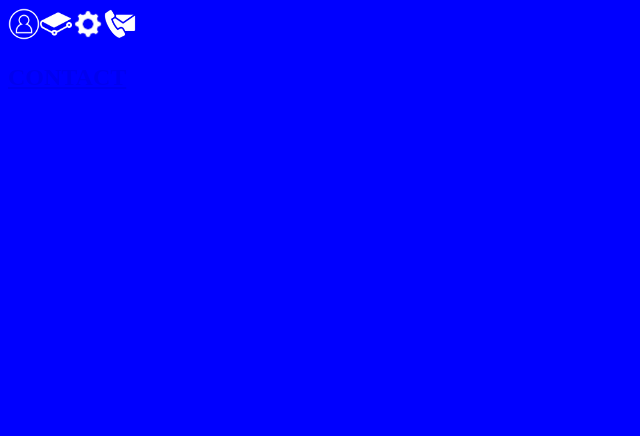
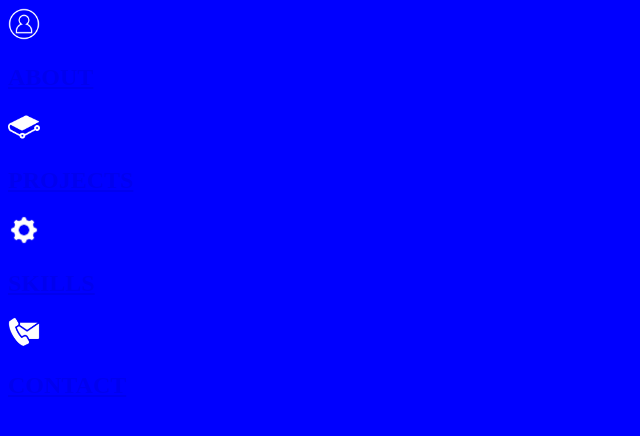
Before and after one commit to TongguangZhang/TongguangZhang.github.io, a React (Create React App) app in the folder client/: page /contact in a window 1280 px wide. Shown: the top 436 px of the page, without its empty margins (0-640 px from the left). Built offline with nearby package versions, Linux system fonts and the light colour scheme.

Commit message:
edited navbar, added dummy pages

```diff
--- a/client/src/App.js
+++ b/client/src/App.js
@@ -1,11 +1,21 @@
 import React from "react"
 import { BrowserRouter, Routes, Route } from "react-router-dom"
 import Nav from "./components/nav/Nav"
+import About from "./components/about/About"
+import Projects from "./components/projects/Projects"
+import Skills from "./components/skills/Skills"
+import Contact from "./components/contact/Contact"
 
 const App = () => {
     return (
         <BrowserRouter>
             <Nav />
+            <Routes>
+                <Route path="/" element={About} />
+                <Route path="/projects" element={Skills} />
+                <Route path="/skills" element={Projects} />
+                <Route path="/contact" element={Contact} />
+            </Routes>
         </BrowserRouter>
     )
 }
--- /dev/null
+++ b/client/src/components/about/About.js
@@ -0,0 +1,7 @@
+import React, { Component } from "react"
+
+export default class About extends Component {
+    render() {
+        return <div>About</div>
+    }
+}
--- /dev/null
+++ b/client/src/components/contact/Contact.js
@@ -0,0 +1,7 @@
+import React, { Component } from "react"
+
+export default class Contact extends Component {
+    render() {
+        return <div>Contact</div>
+    }
+}
--- a/client/src/components/nav/Nav.js
+++ b/client/src/components/nav/Nav.js
@@ -23,45 +23,25 @@ export default function Nav() {
         }
     }
 
-    const get_page_title = () => {
-        switch (location.pathname) {
-            case "/":
-                return "ABOUT"
-            case "/projects":
-                return "PROJECTS"
-            case "/skills":
-                return "SKILLS"
-            case "/contact":
-                return "CONTACT"
-            default:
-                return ""
-        }
-    }
+    const position_class = get_position_class()
 
-    const position_class = get_position_class()
-    const page_title = get_page_title()
-
-    const is_current_page = (nav_class) => {
-        return nav_class === position_class
-    }
-
-    const render_nav_link = (to, img_src, alt_text, nav_class) => {
-        const link_class = is_current_page(nav_class) ? "nav-link current" : "nav-link"
-
+    const render_nav_link = (to, img_src, name, nav_class) => {
         return (
-            <Link to={to} className={link_class}>
-                <img className="icon" src={img_src} alt={alt_text} />
-                {is_current_page(nav_class) && <h1 className="page-title">{page_title}</h1>}
-            </Link>
+            <div>
+                <Link to={to} className={nav_class}>
+                    <img className="icon" src={img_src} alt={name} />
+                    <h1>{name}</h1>
+                </Link>
+            </div>
         )
     }
 
     return (
         <nav className={`nav ${position_class}`}>
-            {render_nav_link("/", about_icon, "about_icon", "nav-about")}
-            {render_nav_link("/projects", projects_icon, "projects-icon", "nav-projects")}
-            {render_nav_link("/skills", skills_icon, "skills_icon", "nav-skills")}
-            {render_nav_link("/contact", contact_icon, "contact-icon", "nav-contact")}
+            {render_nav_link("/", about_icon, "ABOUT", "nav-about")}
+            {render_nav_link("/projects", projects_icon, "PROJECTS", "nav-projects")}
+            {render_nav_link("/skills", skills_icon, "SKILLS", "nav-skills")}
+            {render_nav_link("/contact", contact_icon, "CONTACT", "nav-contact")}
         </nav>
     )
 }
--- /dev/null
+++ b/client/src/components/projects/Projects.js
@@ -0,0 +1,7 @@
+import React, { Component } from "react"
+
+export default class Projects extends Component {
+    render() {
+        return <div>Projects</div>
+    }
+}
--- /dev/null
+++ b/client/src/components/skills/Skills.js
@@ -0,0 +1,7 @@
+import React, { Component } from "react"
+
+export default class Skills extends Component {
+    render() {
+        return <div>Skills</div>
+    }
+}
```
